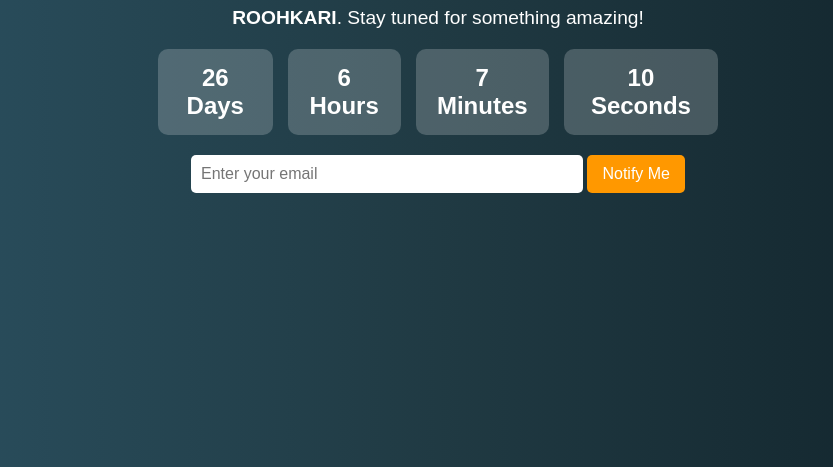
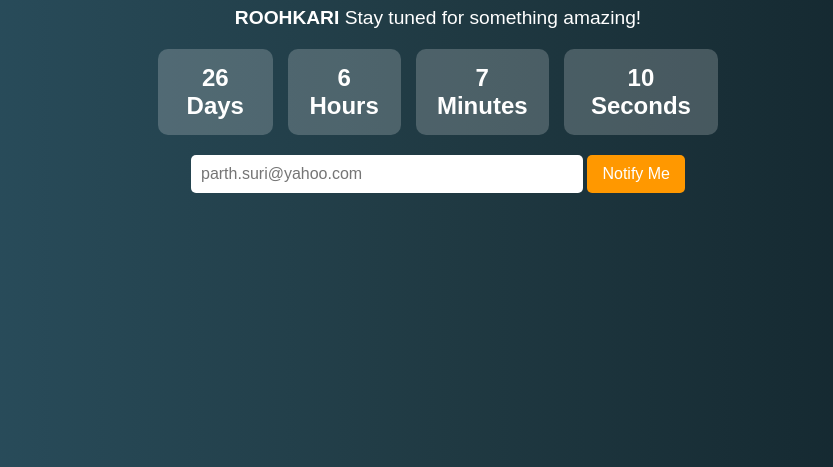
Before and after one commit to parthsuri/parthsuri.github.io, a plain HTML site: page index.html in a window 1280 px wide. Shown: the part 333-800 px from the top of the page, without its empty margins (202-1035 px from the left). Drawn offline with Linux system fonts and the light colour scheme.

Commit message:
Update index.html
updated index

```diff
--- a/index.html
+++ b/index.html
@@ -9,7 +9,7 @@
 <body>
     <div class="container">
         <h1>We're Launching Soon!</h1>
-        <p> <b>ROOHKARI</b>. Stay tuned for something amazing!</p>
+        <p> <b>ROOHKARI</b> Stay tuned for something amazing!</p>
 
         <div id="countdown">
             <div><span id="days">00</span> Days</div>
@@ -19,7 +19,7 @@
         </div>
 
         <form id="subscribe-form">
-            <input type="email" placeholder="Enter your email" required>
+            <input type="email" placeholder="parth.suri@yahoo.com" required>
             <button type="submit">Notify Me</button>
         </form>
     </div>
```
